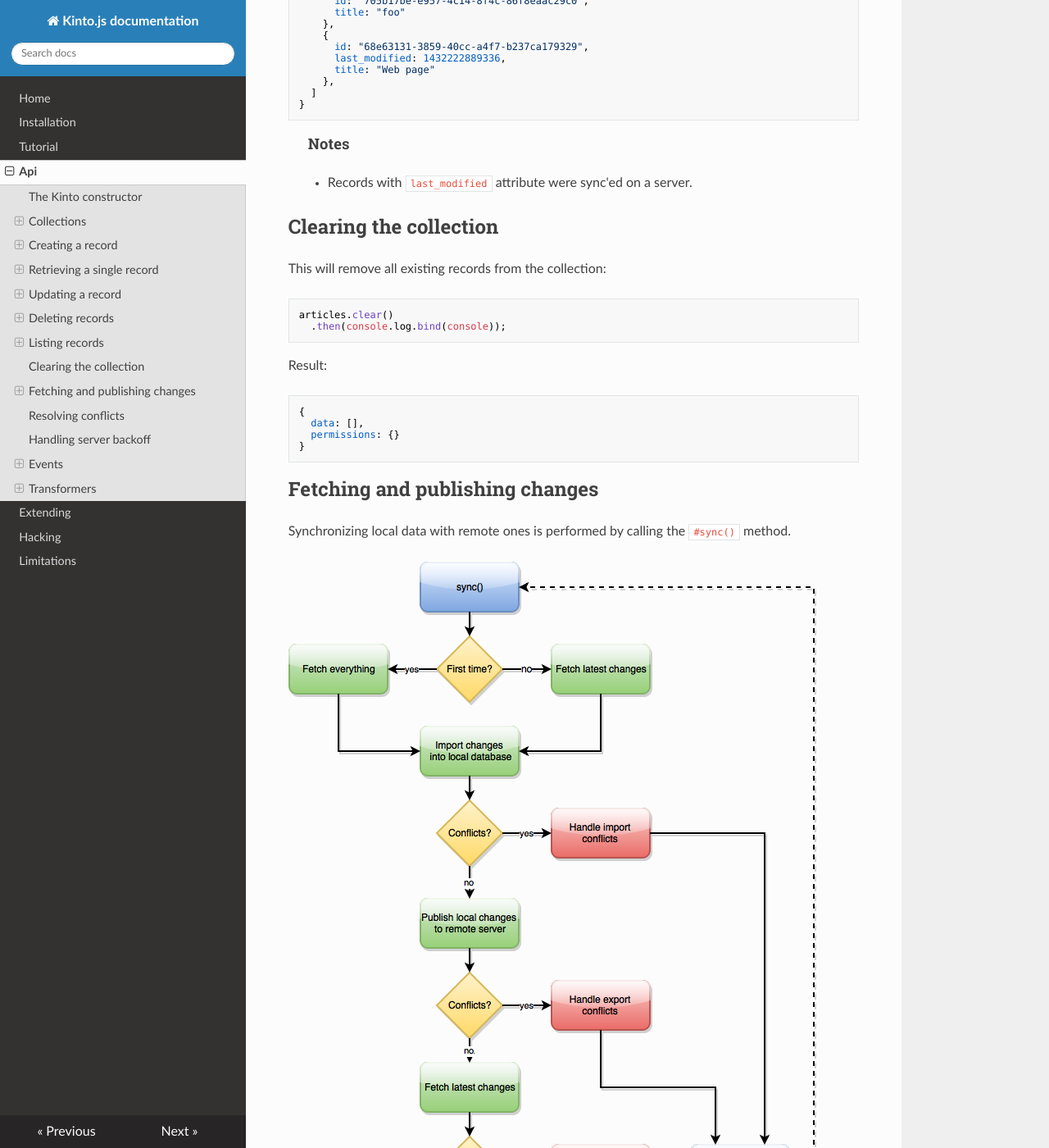
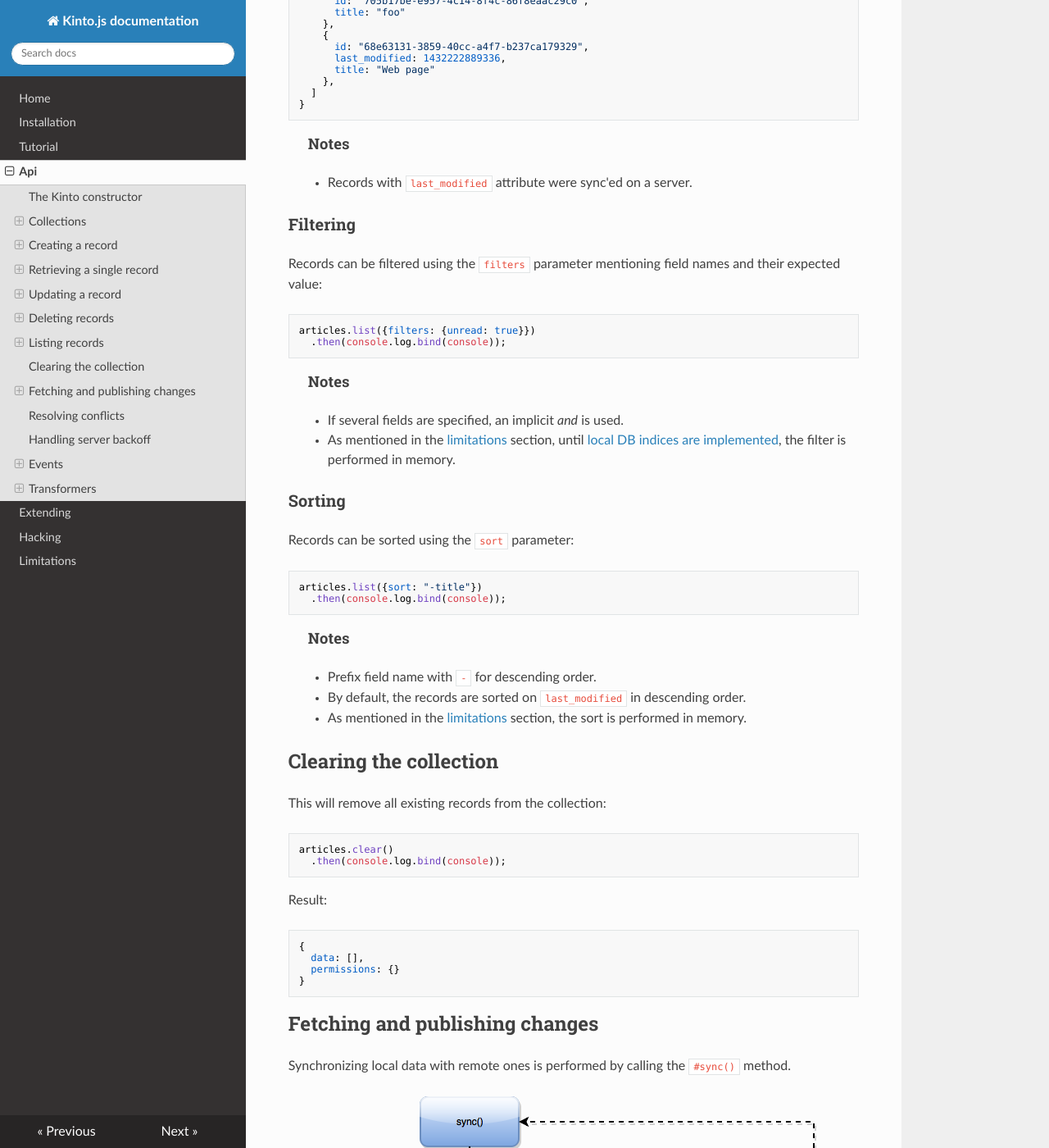
Before and after one commit to Kinto/kinto.js, an MkDocs documentation site: the page built from docs/api.md, in a window 1280 px wide and 1400 px high, scrolled down 3330 px. Shown: the whole window at 82% size. Built offline with MkDocs 1.6.1, drawn with Linux system fonts in a browser that asks for light colours; nearby versions of some CDN libraries; old or Windows-style settings are respelled for this version of MkDocs.

Commit message:
Document list sorting and filtering

````diff
--- a/docs/api.md
+++ b/docs/api.md
@@ -173,6 +173,37 @@ Result is:
 > #### Notes
 >
 > - Records with `last_modified` attribute were sync'ed on a server.
+
+### Filtering
+
+Records can be filtered using the `filters` parameter mentioning field names and their expected value:
+
+```js
+articles.list({filters: {unread: true}})
+  .then(console.log.bind(console));
+```
+
+> #### Notes
+>
+> - If several fields are specified, an implicit *and* is used.
+> - As mentioned in the [limitations](limitations.md) section, until [local DB indices are implemented](https://github.com/Kinto/kinto.js/issues/66), the filter is performed in memory.
+
+
+### Sorting
+
+Records can be sorted using the `sort` parameter:
+
+```js
+articles.list({sort: "-title"})
+  .then(console.log.bind(console));
+```
+
+> #### Notes
+>
+> - Prefix field name with `-` for descending order.
+> - By default, the records are sorted on `last_modified` in descending order.
+> - As mentioned in the [limitations](limitations.md) section, the sort is performed in memory.
+
 
 ## Clearing the collection
 
````
